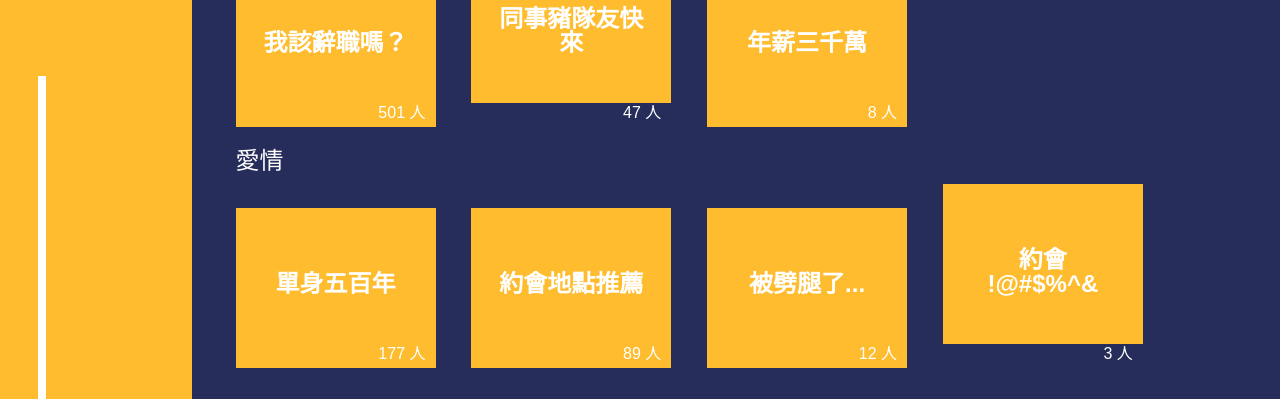
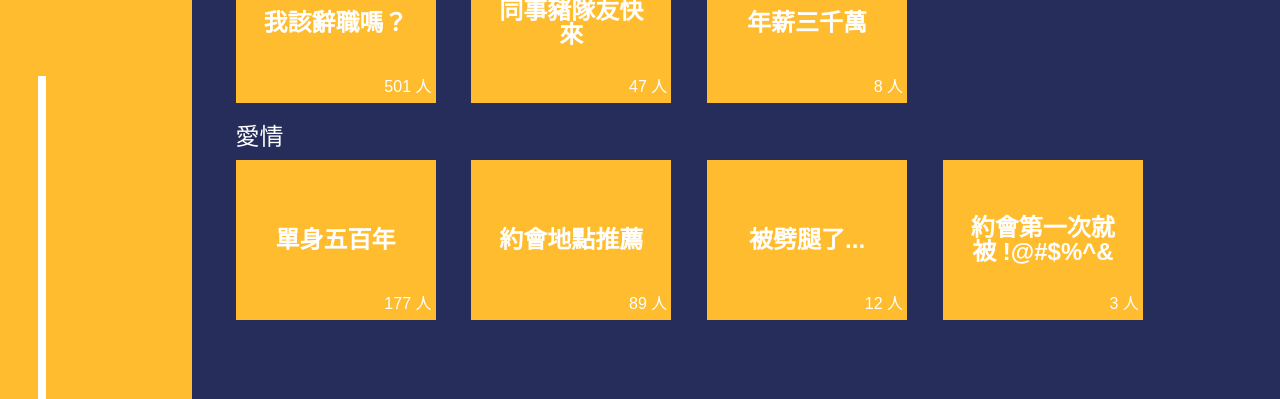
Before and after one commit to chiachun0511/The-F2E-CHATROOM, a plain HTML site: page index2.html in a window 1280 px wide. Shown: the part 214-613 px from the top of the page. Drawn offline with nearby package versions, Linux system fonts and the light colour scheme.

Commit message:
fix vertical align

```diff
--- a/index2.html
+++ b/index2.html
@@ -61,7 +61,7 @@
                             <div class="counts">12 人</div>
                         </div>
                         <div class="block">
-                                <div class="group_name">約會 !@#$%^&</div>
+                                <div class="group_name">約會第一次就被 !@#$%^&</div>
                                 <div class="counts">3 人</div>
                             </div>
                     </div>
--- a/style.css
+++ b/style.css
@@ -147,20 +147,30 @@ body{
     height: 20vh;
     background: #ffbc2e;
     margin-right: 3%;
+    position: relative;
+    vertical-align: top;
 }
 .group_name{
     margin: 0 auto;
     width: 80%;
-    padding-top: 32%;
+    /* line-height: 20vh; */
+    /* padding-top: 32%; */
+    /* height: 20vh; */
     text-align: center;
     vertical-align: middle;
     font-weight: bold;
     font-size: 24px;
+    height: 20vh;
+
+    display: flex;
+    justify-content: center;
+    flex-direction: column;
+    text-align: center;
 }
 .group_name:hover{
     margin: 0 auto;
     width: 80%;
-    padding-top: 32%;
+    /* padding-top: 32%; */
     text-align: center;
     vertical-align: middle;
     font-weight: bold;
@@ -168,7 +178,10 @@ body{
     color: black;
 }
 .counts{
-    padding-top: 25%;
+    /* padding-top: 25%;
     padding-right: 5%;
-    float: right;
+    float: right; */
+    position: absolute;
+    bottom: 5%;
+    right: 2%;
 }
```
